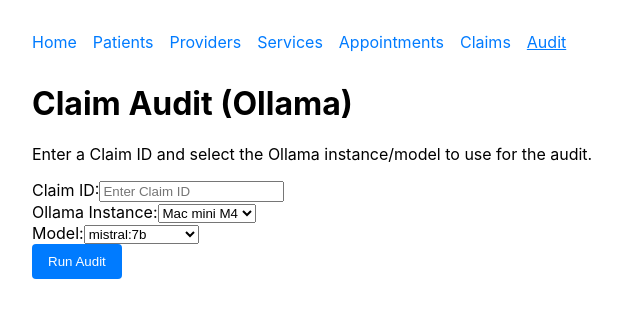
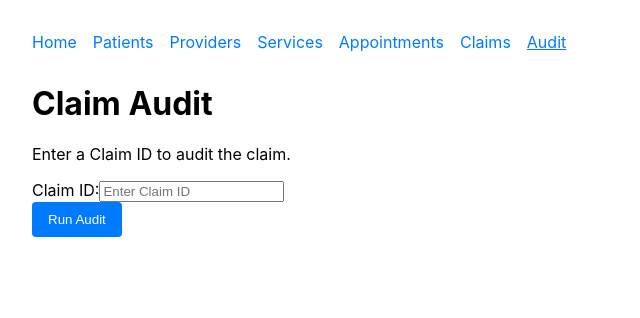
Before and after one commit to nduong2000/billing-system-aws, a React (Vite) app: page /audit in a window 1280 px wide. Shown: the top 318 px of the page, without its empty margins (0-640 px from the left). Built offline with nearby package versions, Linux system fonts and the light colour scheme.

Commit message:
Update AuditPage.jsx

```diff
--- a/src/pages/AuditPage.jsx
+++ b/src/pages/AuditPage.jsx
@@ -1,18 +1,5 @@
 import React, { useState } from 'react';
 import api, { auditClaim } from '../services/api';
-
-// Define available Ollama instances and models
-const ollamaInstances = [
-  { name: 'Mac mini M4', url: 'http://10.63.1.29:11434' },  // Add more instances if needed
-];
-
-const availableModels = [
-  'mistral:7b',
-  'gemma3:12b',
-  'phi4:14b',
-  'deepseek-r1:8b',
-  // Add more models as available on your instances
-];
 
 // Set to false to disable debug information
 const SHOW_DEBUG_INFO = false;
@@ -22,51 +9,31 @@ function AuditPage() {
   const [auditResult, setAuditResult] = useState(null);
   const [loading, setLoading] = useState(false);
   const [error, setError] = useState(null);
-  const [debugInfo, setDebugInfo] = useState(null); // State for debug information
-
-  // Add state for selections
-  const [selectedOllamaUrl, setSelectedOllamaUrl] = useState(ollamaInstances[0].url); // Default to first instance
-  const [selectedModel, setSelectedModel] = useState(availableModels[0]); // Default to first model
+  const [debugInfo, setDebugInfo] = useState(null);
 
   const handleAudit = async () => {
     if (!claimId) {
       setError('Please enter a Claim ID.');
       return;
     }
-    if (!selectedOllamaUrl) {
-        setError('Please select an Ollama instance.');
-        return;
-    }
-    if (!selectedModel) {
-        setError('Please select an Ollama model.');
-        return;
-    }
 
     setLoading(true);
     setError(null);
     setAuditResult(null);
-    setDebugInfo(null); // Clear debug info
+    setDebugInfo(null);
 
     try {
-      // Log the data being sent
       console.log(`[AuditPage] Sending audit request for Claim ID: ${claimId}`);
-      console.log(`[AuditPage] Target Ollama URL: ${selectedOllamaUrl}`);
-      console.log(`[AuditPage] Target Ollama Model: ${selectedModel}`);
 
-      // Request payload
+      // Remove Ollama-related fields from payload
       const payload = {
-        claim_id: claimId,
-        targetOllamaUrl: selectedOllamaUrl,
-        targetOllamaModel: selectedModel
+        claim_id: claimId
       };
 
-      // Use the specific auditClaim function
       const data = await auditClaim(claimId, payload);
 
       if (SHOW_DEBUG_INFO) {
         console.log('[AuditPage] Audit API response data:', data);
-
-        // Collect debug info
         const debugData = {
           responseDataKeys: Object.keys(data || {}),
           hasAnalysis: !!data?.analysis,
@@ -80,44 +47,22 @@ function AuditPage() {
         setDebugInfo(debugData);
       }
 
-      // Extract the audit text directly - looking for either analysis (old format) or audit_result (new format)
       const analysisText = data?.analysis?.trim() || data?.audit_result?.trim();
 
-      if (SHOW_DEBUG_INFO) {
-        console.log('[AuditPage] Analysis/audit text extracted:', analysisText ? 'YES' : 'NO');
-        console.log('[AuditPage] Analysis/audit type:', typeof analysisText);
-        console.log('[AuditPage] Analysis/audit length:', analysisText?.length || 0);
-        console.log('[AuditPage] Analysis/audit sample:', analysisText?.substring(0, 100));
-      }
-
       if (analysisText) {
-          if (SHOW_DEBUG_INFO) {
-            console.log('[AuditPage] Setting audit result with analysis text');
-          }
         setAuditResult(analysisText);
       } else {
-          if (SHOW_DEBUG_INFO) {
-            console.log('[AuditPage] No analysis text, setting fallback message');
-          }
         setAuditResult("Audit completed, but no analysis text was returned.");
       }
 
     } catch (err) {
       console.error("[AuditPage] Error performing audit:", err);
 
-      if (SHOW_DEBUG_INFO) {
-        console.error("[AuditPage] Error response:", err.response);
-        console.error("[AuditPage] Error request:", err.request);
-        console.error("[AuditPage] Error message:", err.message);
-        console.error("[AuditPage] Error config:", err.config);
-      }
-
-      const message = err.response?.data?.message || 'Failed to perform audit. Check Claim ID, selections, and backend/Ollama status.';
+      const message = err.response?.data?.message || 'Failed to perform audit. Please check the Claim ID and try again.';
       setError(message);
       setAuditResult(null);
 
       if (SHOW_DEBUG_INFO) {
-        // Collect error debug info
         setDebugInfo({
           error: true,
           errorType: err.name,
@@ -133,12 +78,12 @@ function AuditPage() {
 
   return (
     <div className="container">
-      <h1>Claim Audit (Ollama)</h1>
-      <p>Enter a Claim ID and select the Ollama instance/model to use for the audit.</p>
+      <h1>Claim Audit</h1>
+      <p>Enter a Claim ID to audit the claim.</p>
 
       <div className="row g-3 align-items-end">
         {/* Claim ID Input */}
-        <div className="col-md-3">
+        <div className="col-md-6">
           <label htmlFor="claimIdInput" className="form-label">Claim ID:</label>
           <input
             type="number"
@@ -152,78 +97,44 @@ function AuditPage() {
           />
         </div>
 
-        {/* Ollama Instance Select */}
-        <div className="col-md-3">
-            <label htmlFor="ollamaInstanceSelect" className="form-label">Ollama Instance:</label>
-            <select
-                id="ollamaInstanceSelect"
-                className="form-select"
-                value={selectedOllamaUrl}
-                onChange={(e) => setSelectedOllamaUrl(e.target.value)}
-                disabled={loading}
-            >
-                {ollamaInstances.map(instance => (
-                    <option key={instance.url} value={instance.url}>
-                        {instance.name}
-                    </option>
-                ))}
-            </select>
-        </div>
-
-        {/* Ollama Model Select */}
-        <div className="col-md-3">
-            <label htmlFor="ollamaModelSelect" className="form-label">Model:</label>
-            <select
-                id="ollamaModelSelect"
-                className="form-select"
-                value={selectedModel}
-                onChange={(e) => setSelectedModel(e.target.value)}
-                disabled={loading}
-            >
-                {availableModels.map(modelName => (
-                    <option key={modelName} value={modelName}>
-                        {modelName}
-                    </option>
-                ))}
-            </select>
-        </div>
-
         {/* Audit Button */}
-        <div className="col-md-3">
+        <div className="col-md-6">
           <button
             className="btn btn-primary w-100"
             onClick={handleAudit}
-                disabled={loading || !claimId || !selectedOllamaUrl || !selectedModel}
+            disabled={loading || !claimId}
           >
             {loading ? 'Auditing...' : 'Run Audit'}
           </button>
         </div>
       </div>
 
+      {/* Error Display */}
       {error && (
-        <div className="alert alert-danger mt-3" role="alert">
+        <div className="alert alert-danger mt-3">
           <strong>Error:</strong> {error}
         </div>
       )}
 
+      {/* Audit Result Display */}
       {auditResult && (
         <div className="mt-4">
-          <h2>Audit Result:</h2>
-          <pre className="bg-light p-3 border rounded" style={{ whiteSpace: 'pre-wrap', wordWrap: 'break-word' }}>
+          <h2>Audit Result</h2>
+          <div className="card">
+            <div className="card-body">
+              <pre className="mb-0" style={{ whiteSpace: 'pre-wrap' }}>
                 {auditResult}
               </pre>
             </div>
+          </div>
+        </div>
       )}
 
-      {/* Debug Information Section - Only shown when SHOW_DEBUG_INFO is true */}
+      {/* Debug Info Display */}
       {SHOW_DEBUG_INFO && debugInfo && (
-        <div className="mt-4 border-top pt-3">
-          <h3>Debug Information:</h3>
-          <div className="alert alert-secondary">
-            <pre style={{ whiteSpace: 'pre-wrap', wordWrap: 'break-word' }}>
-              {JSON.stringify(debugInfo, null, 2)}
-            </pre>
-          </div>
+        <div className="mt-4">
+          <h3>Debug Information</h3>
+          <pre>{JSON.stringify(debugInfo, null, 2)}</pre>
         </div>
       )}
     </div>
```
Lines whose indentation alone changed are shown as unchanged.
